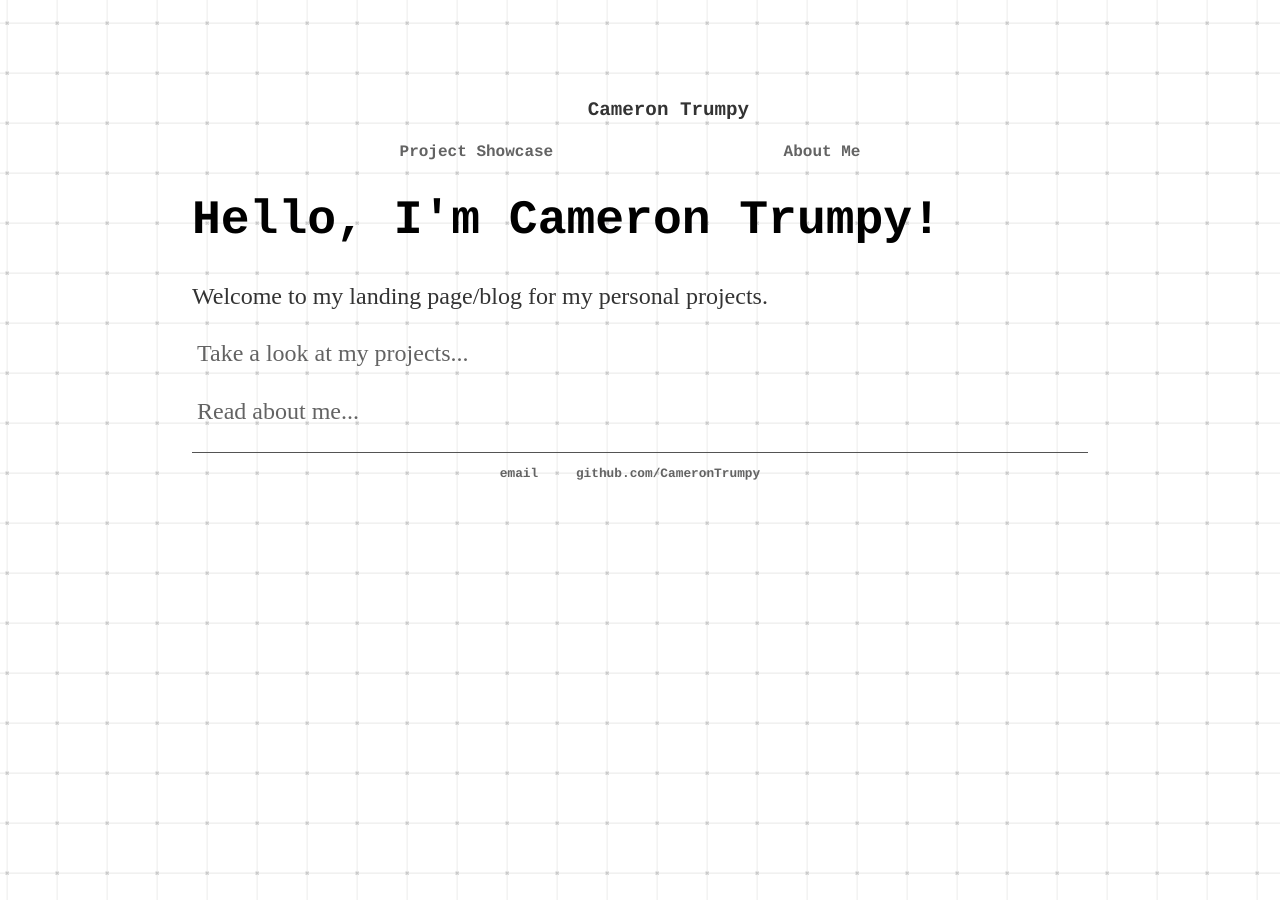
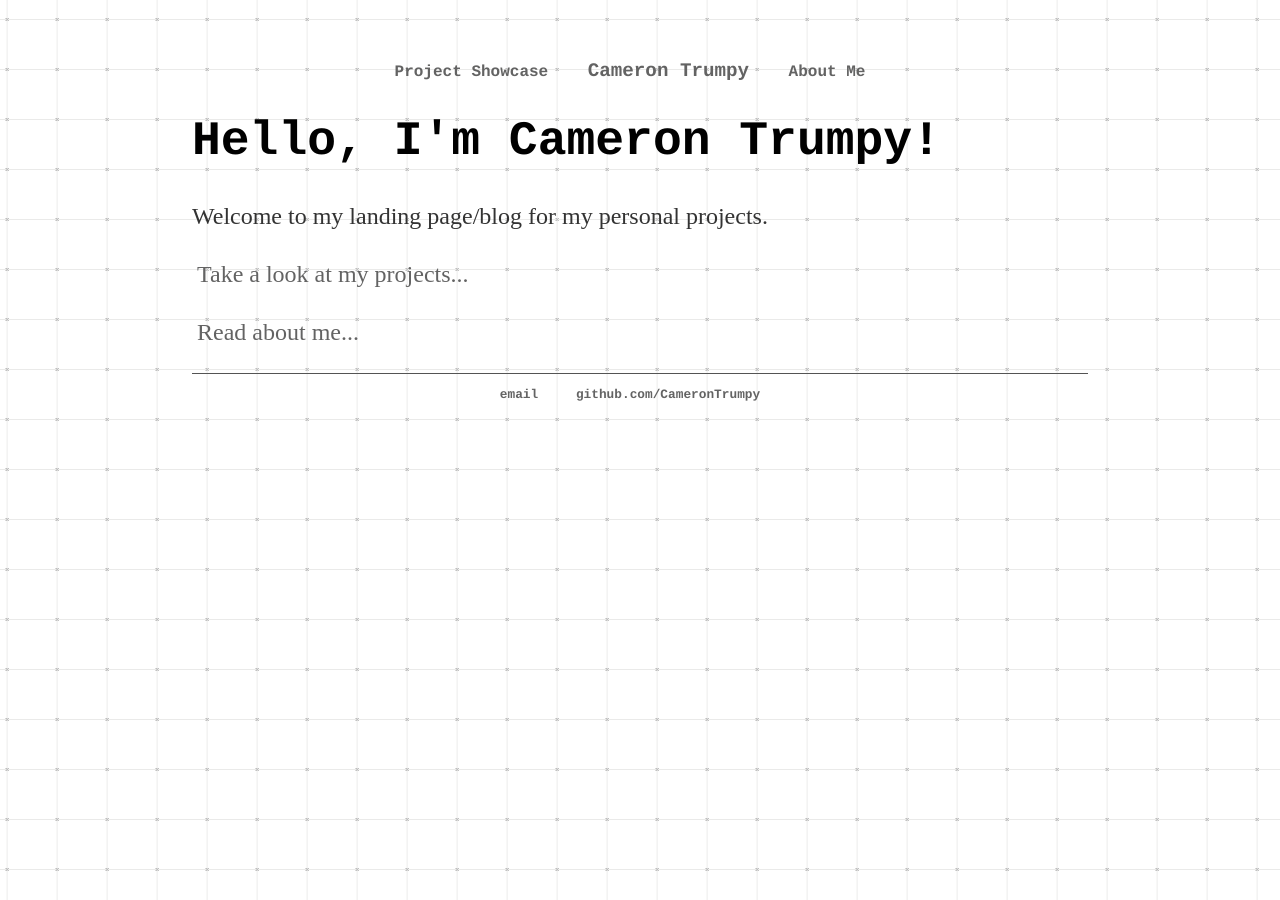
Before and after one commit to CameronTrumpy/CameronTrumpy.github.io, a Jekyll site: the page built from index.html, in a window 1280 px wide. Built offline with Jekyll 4.4.1, drawn with Linux system fonts in a browser that asks for light colours.

Commit message:
Adjust Header Formatting

```diff
--- a/_layouts/default.html
+++ b/_layouts/default.html
@@ -12,7 +12,7 @@
 			<nav>
 	    		<ul>
 					<li><a href="/showcase">Project Showcase</a></li>
-					<li><a href="/"><p style="font-size:120%;">Cameron Trumpy</p></a></li>
+					<li><a href="/" style="font-size:120%;">Cameron Trumpy</a></li>
 					<!--<li><a href="/blog">Blog</a></li>-->
 					<li><a href="/about">About Me</a></li>
 	    		</ul>
```
